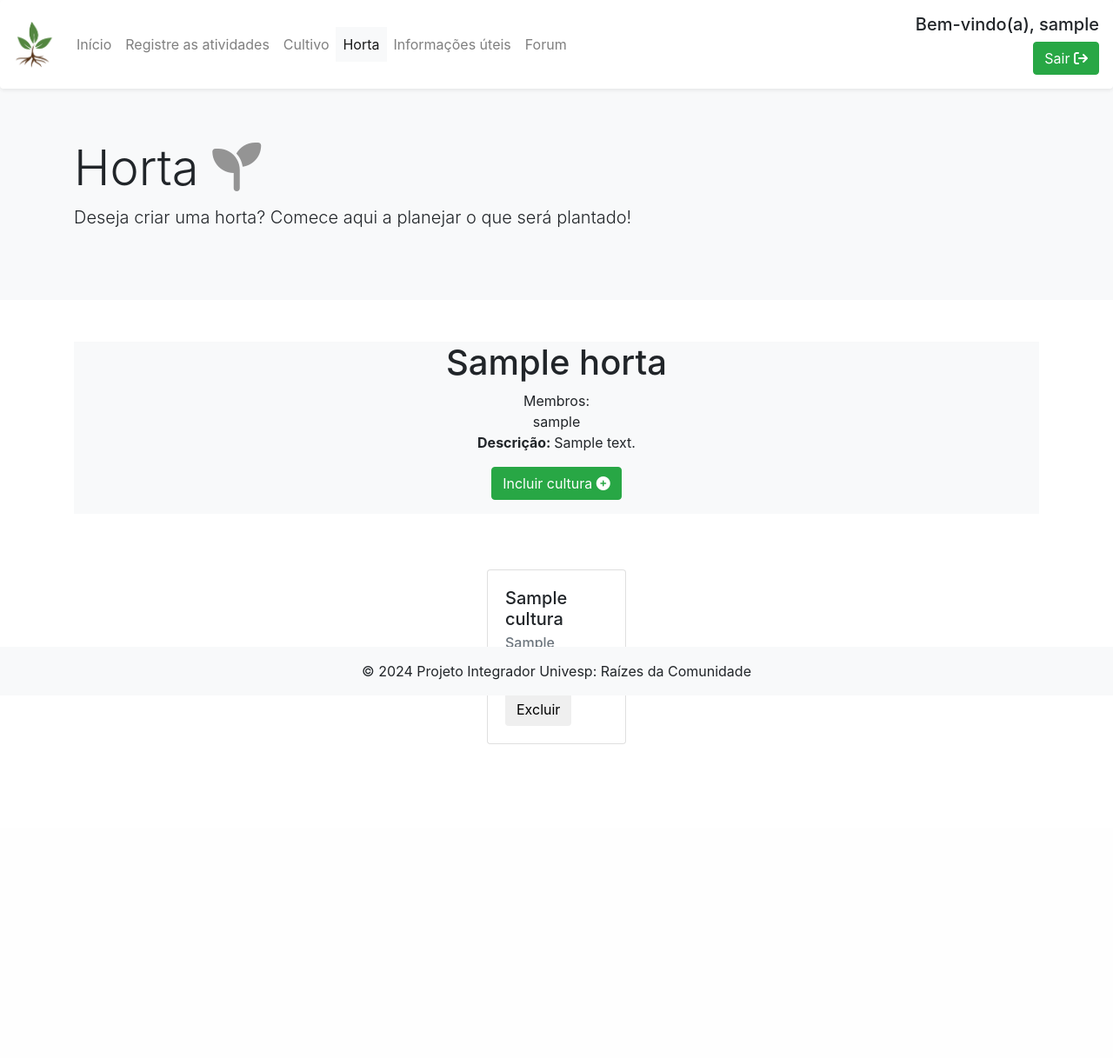
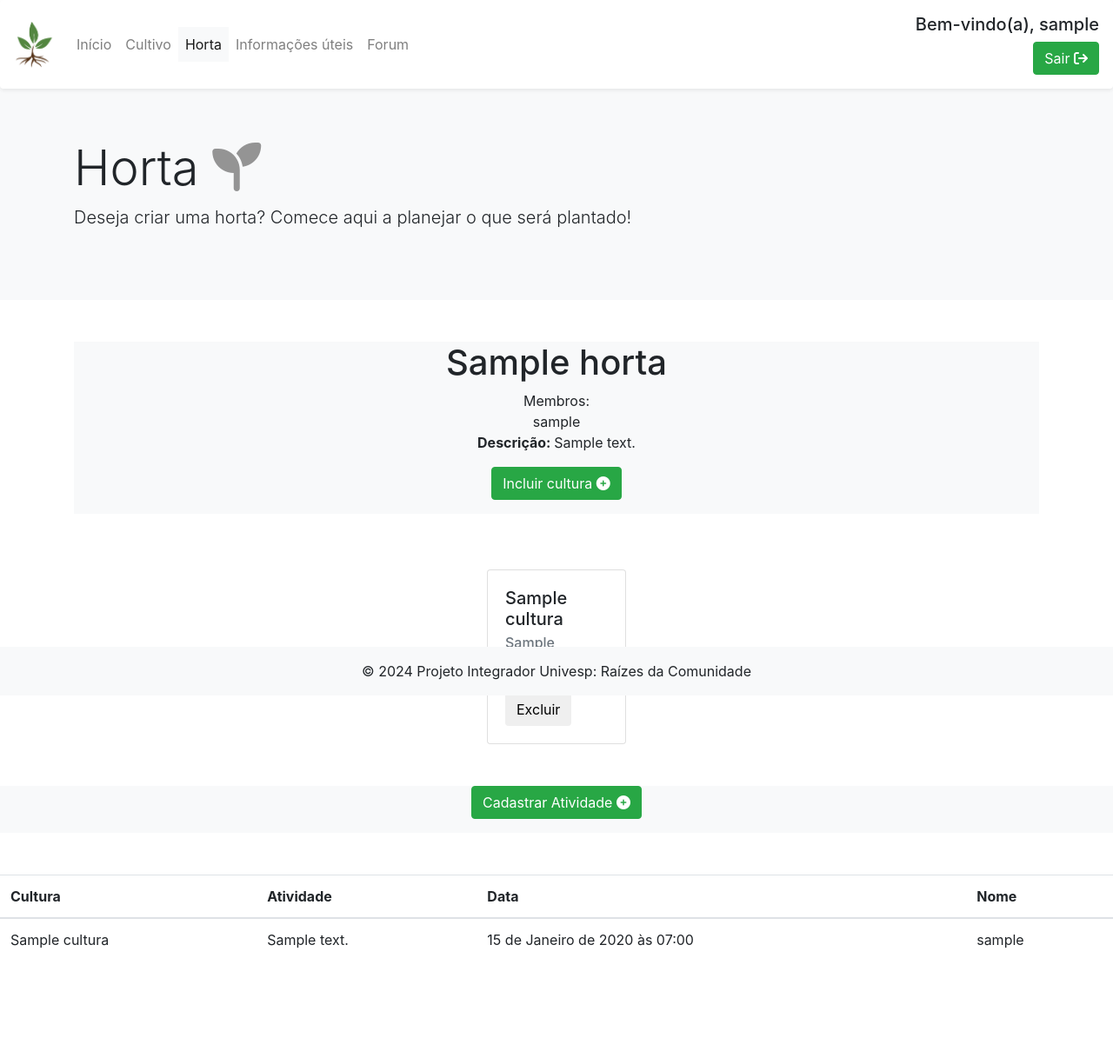
Before and after one commit to cristiellesreis/raizes_comunidade, a Django app: page /authuser/horta/ in a window 1280 px wide. Shown: the whole page at 87% size. Before the commit the page ends 856 px from the top, so only its background shows below. Run offline with Django 5.2, Linux system fonts and the light colour scheme; a user stored in the database is signed in; tables that the repository leaves empty hold one stand-in row (values such as "Sample post"); some libraries are stand-ins or nearby versions.

Commit message:
Fazer convite para horta, aceite do admin da horta, refatoração das atividades, e exibição das atividades na pagina da horta

```diff
--- a/app_horta/models.py
+++ b/app_horta/models.py
@@ -34,6 +34,6 @@ class Cultura(models.Model):
 class Plantio(models.Model):
     usuario = models.ForeignKey(User, on_delete=models.CASCADE)
     cultura = models.ForeignKey(Cultura, on_delete=models.CASCADE)
-    dt_plantio = models.DateField(null=False)
-    ultima_atv = models.DateField(null=True)
-    descricao_atv = models.CharField(max_length=150,null= True)
+    horta = models.ForeignKey(Horta, on_delete=models.CASCADE)
+    dt_plantio = models.DateTimeField(auto_now_add=True)
+    descricao = models.CharField(max_length=150,null= True)
--- a/app_horta/urls.py
+++ b/app_horta/urls.py
@@ -1,5 +1,5 @@
 from django.urls import path
-from app_horta.views import criar_horta, minha_horta, inserir_cultura, excluir_cultura, show_hortas, ingressar_horta, processar_solicitacao, horta_admin
+from app_horta.views import criar_horta, minha_horta, inserir_cultura, excluir_cultura, show_hortas, ingressar_horta, processar_solicitacao, horta_admin, criar_tarefa
 
 urlpatterns = [
     path('horta/', minha_horta, name='minha_horta'),
@@ -10,4 +10,5 @@ urlpatterns = [
     path('horta/admin', horta_admin, name='admin'),
     path('horta/ingressar/<int:horta_id>/', ingressar_horta, name='ingressar_horta'),
     path('solicitacao/<int:solicitacao_id>/<str:acao>/', processar_solicitacao, name='processar_solicitacao'),
+    path('horta/criar_tarefa/>', criar_tarefa, name='criar_tarefa'),
 ]
--- a/app_horta/views.py
+++ b/app_horta/views.py
@@ -1,27 +1,29 @@
 from django.shortcuts import render, redirect, get_object_or_404
-from .models import Horta, Cultura, SolicitacaoAcesso
+from .models import Horta, Cultura, SolicitacaoAcesso, Plantio
 from django.contrib.auth.decorators import login_required
 from django.contrib.auth.models import Group, User
 from .servicos.servicos import enviar_solicitacao, aprovar_solicitacao, rejeitar_solicitacao
 from django.contrib import messages
 
 
-
 @login_required(login_url="/login/login/")
 def minha_horta(request):
     try:
         horta_do_usuario = Horta.objects.filter(participantes=request.user).first() or Horta.objects.filter(usuario=request.user).first()
+        print(horta_do_usuario)
         if not horta_do_usuario:
             return render(request, 'horta/horta.html')
 
         horta_id = horta_do_usuario.id
         membros = horta_do_usuario.participantes.all()
         lista_culturas = Cultura.objects.filter(horta_id=horta_id)
+        tarefas = Plantio.objects.filter(horta_id=horta_id).order_by('-dt_plantio')[:10]
 
         return render(request, 'horta/horta.html', {
             'horta': horta_do_usuario,
             'culturas': lista_culturas,
             'membros': membros,
+            'tarefas': tarefas,
         })
     except Exception as e:
         print(f"Erro ao carregar horta: {e}")
@@ -108,3 +110,15 @@ def horta_admin(request):
         aprovado=None
     )
     return render(request, "horta/admin.html", {'solicitacoes': solicitacoes_pendentes})
+
+
+@login_required
+def criar_tarefa(request):
+    usuario = request.user
+    cultura_id = request.POST.get('cultura')
+    cultura = get_object_or_404(Cultura, pk=cultura_id)
+    descricao = request.POST.get('descricao_atv')
+    horta = cultura.horta
+    cultivo = Plantio(usuario=usuario, cultura=cultura,horta=horta,descricao=descricao)
+    cultivo.save()
+    return redirect('minha_horta')
--- a/templates/base.html
+++ b/templates/base.html
@@ -26,7 +26,7 @@
             <a class="nav-link" href="{% url 'home' %}">Início<span class="sr-only">(Página atual)</span></a>
           </li>
           <li class="nav-item">
-            <a class="nav-link" href="{% url 'atividade' %}">Registre as atividades</a>
+            <a hidden class="nav-link" href="{% url 'atividade' %}">Registre as atividades</a>
           </li>
           <li class="nav-item">
             <a class="nav-link" href="{% url 'cultivo' %}">Cultivo</a>
--- a/templates/horta/horta.html
+++ b/templates/horta/horta.html
@@ -20,7 +20,7 @@
             {% endfor %}
             {% endif %}
             <p><span class="font-weight-bold">Descrição: </span>{{ horta.descricao }}</p>
-            <button type="button" class="btn btn-success mb-3" data-toggle="modal" data-target="#modalExemplo">
+            <button type="button" class="btn btn-success mb-3" data-toggle="modal" data-target="#forms_cultura">
                 Incluir cultura <i class="fa-solid fa-circle-plus" style="color: #ffffff;"></i>
             </button>
         </div>
@@ -58,7 +58,7 @@
 
 
     <section>
-        <div class="modal fade" id="modalExemplo" tabindex="-1" role="dialog" aria-labelledby="exampleModalLabel" aria-hidden="true">
+        <div class="modal fade" id="forms_cultura" tabindex="-1" role="dialog" aria-labelledby="exampleModalLabel" aria-hidden="true">
             <div class="modal-dialog" role="document">
                 <form action={% url 'inserir_cultura' %} method='POST'>
                 <div class="modal-content">
@@ -93,6 +93,75 @@
         </div>
     </div>
 
+    <section>
+        <div class="d-flex justify-content-center flex-column align-items-center mb-5 mt-5 bg-light">
+            <button type="button" class="btn btn-success mb-3" data-toggle="modal" data-target="#forms_atividade">
+                Cadastrar Atividade <i class="fa-solid fa-circle-plus" style="color: #ffffff;"></i>
+            </button>
+        </div>
+
+        <div class="modal fade" id="forms_atividade" tabindex="-1" role="dialog" aria-labelledby="exampleModalLabel" aria-hidden="true">
+            <div class="modal-dialog" role="document">
+                <form action="{% url 'criar_tarefa'%}" method='POST'>
+                <div class="modal-content">
+                    <div class="modal-header">
+                        <h5 class="modal-title" id="exampleModalLabel">O quê faremos hoje?</h5>
+                        <button type="button" class="close" data-dismiss="modal" aria-label="Fechar">
+                            <span aria-hidden="true">&times;</span>
+                        </button>
+                    </div>
+                    <div class="modal-body">
+                        {% csrf_token %}
+                        <div class="mb-3">
+                            <label for="exampleFormControlInput1" class="form-label">Escolha a cultura para realizar a atividade</label>
+                            <select name="cultura" class="form-control">
+                                {% for cultura in culturas %}
+                                    <option value="{{ cultura.id }}">{{ cultura.name }} </option>
+                                {% endfor %}
+                            </select>
+                        </div>
+                        <div class="mb-3">
+                            <label for="exampleFormControlTextarea1" class="form-label">Descrição:</label>
+                            <textarea name="descricao_atv" rows="3" class="form-control"></textarea >
+                        </div>
+                    </div>
+                    <div class="modal-footer">
+                        <button type="button" class="btn btn-secondary" data-dismiss="modal">Fechar</button>
+                        <input type="hidden" name="horta_id" value="{{ horta.id }}">
+                        <input type="submit" class="btn btn-success" value="Adicionar"></input>
+                    </div>
+                </div>
+                </form>
+            </div>
+        </div>
+        <div>
+        </table>
+            {% if tarefas  %}
+                <table class="table">
+                    <thead>
+                        <tr>
+                            <th>Cultura</th>
+                            <th>Atividade</th>
+                            <th>Data</th>
+                            <th>Nome</th>
+                        </tr>
+                    </thead>
+                    <tbody>
+                        {% for tarefa in tarefas %}
+                            <tr>
+                            <td>{{tarefa.cultura.name}}</td>
+                            <td>{{tarefa.descricao}}</td>
+                            <td>{{tarefa.dt_plantio}}</td>
+                            <td>{{tarefa.usuario.username}}</td>
+                            </tr>
+                        {% endfor %}
+                    </tbody>
+                </table>
+            {% endif %}
+        </div>
+
+    </section>
+
 
     {% else %}
         <div class="d-flex justify-content-center align-items-center h-100 mt-5">
```
Also changed, not shown: app_horta/admin.py (+13 -1 lines), app_horta/migrations/0007_rename_descricao_atv_plantio_descricao_and_more.py (added), app_horta/servicos/servicos.py (line endings or trailing spaces).
